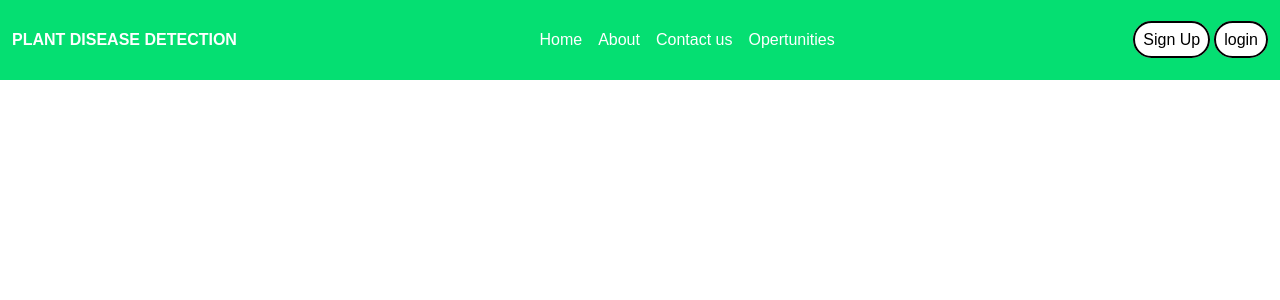
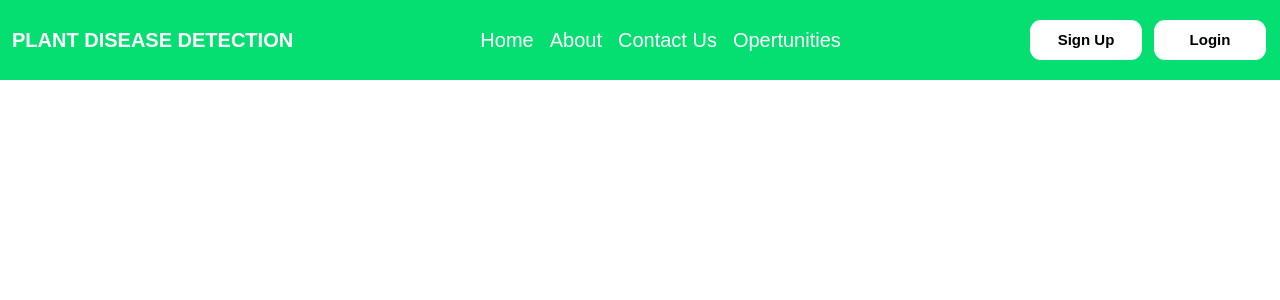
Before and after one commit to rajritik4041/Unvision, a Next.js app in the folder form_detect/: page /Components/navbar in a window 1280 px wide. Shown: the top 300 px of the page. Built offline with nearby package versions, Linux system fonts and the light colour scheme.

Commit message:
nav completed

```diff
--- a/form_detect/package.json
+++ b/form_detect/package.json
@@ -23,8 +23,10 @@
     "mongoose-paginate-v2": "^1.9.3",
     "multer": "^2.1.1",
     "next": "16.2.1",
+    "next-auth": "^4.24.13",
     "react": "19.2.4",
-    "react-dom": "19.2.4"
+    "react-dom": "19.2.4",
+    "react-hook-form": "^7.71.2"
   },
   "devDependencies": {
     "@tailwindcss/postcss": "^4",
--- a/form_detect/src/app/(components)/signup/page.jsx
+++ b/form_detect/src/app/(components)/signup/page.jsx
@@ -2,7 +2,9 @@ import React from 'react'
 
 function page() {
   return (
-    <div>page</div>
+    <div>
+
+    </div>
   )
 }
 
--- a/form_detect/src/app/Components/navbar/page.jsx
+++ b/form_detect/src/app/Components/navbar/page.jsx
@@ -6,32 +6,47 @@ import Link from 'next/link'
 function navbar() {
     const [isOpen, setIsOpen] = React.useState(false);
     const Navbar = [
-        { id: 1, name: "Home", link: "/home" },
-        { id: 2, name: "About", link: "/about" },
-        { id: 3, name: "Contact Us", link: "/contact us" },
-        { id: 4, name: "Plants", link: "/plants" },
+        { id: 1, name: "Home", link: "/" },
+        { id: 2, name: "About", link: "/aboutus" },
+        { id: 3, name: "Contact Us", link: "/contactus" },
+        { id: 4, name: "Opertunities", link: "/opertunities" },
+    ]
+    const btnname = [
+        {
+            id: 1,
+            name: "Sign Up",
+            link: "/signup"
+        },
+        {
+            id: 2,
+            name: "Login",
+            link: "/login"
+        }
     ]
     return (
         <div>
             <div className='bg-green-400   p-2 h-20 w-auto text-white' >
-                <div className='flex   justify-between items-center text-1xl h-full '>
+                <div className='flex   justify-between items-center text-[20px] h-full '>
                     <div> <h2 className='font-bold p-1'> PLANT DISEASE DETECTION</h2></div>
                     <div className='display-none '>
                         <ul className='decoration-0 flex w-full   items-center  m-1' >
-                            <li > <Link className='hover:text-[18px] px-2 ' href="/">Home</Link></li>
-                            <li ><Link className='hover:text-[18px] px-2 ' href="/aboutus">About</Link></li>
-                            <li ><Link className='hover:text-[18px]  px-2 ' href="/contactus">Contact us</Link></li>
-                            <li ><Link className='hover:text-[18px] px-2 ' href="/opertunities">Opertunities</Link></li>
+                            {/* Isme edit karo ye Link hai ek me use karoge 4 me atometic hoga  */}
+                            {Navbar.map((item) => (
+                                <li key={item.id} className='hover:text-[18px]  px-2 '>
+                                    <Link href={item.link}>{item.name}</Link>
+                                </li>
+                            ))}
                         </ul>
                     </div>
                     <div>
-                        <button>
-                           <Link className='bg-white  border-2 text-black rounded-full hover: p-2 h-2 ' href="/signup">Sign Up</Link>
-                        </button>
-                        <button>
-                            <Link className='bg-white text-black border-2 rounded-full h-2 hover: p-2 m-1 ' href="/login">login</Link>
-                        </button>
-
+                        {/* Isme edit karo ye button hai ek me use karoge dusra atometic hoga  */}
+                        {
+                            btnname.map((item) => (
+                                <button className='h-10 p-1 m-1.5 w-28 text-[15px] font-bold bg-white rounded-[11px] hover:text-[21px]' key={item.id}>
+                                    <Link className='text-black h-10 w-[150px]' href={item.link}>{item.name}</Link>
+                                </button>
+                            ))
+                        }
                     </div>
                 </div>
             </div>
```
Also changed, not shown: 1 other file (tests, documents, lock files or other folders).
